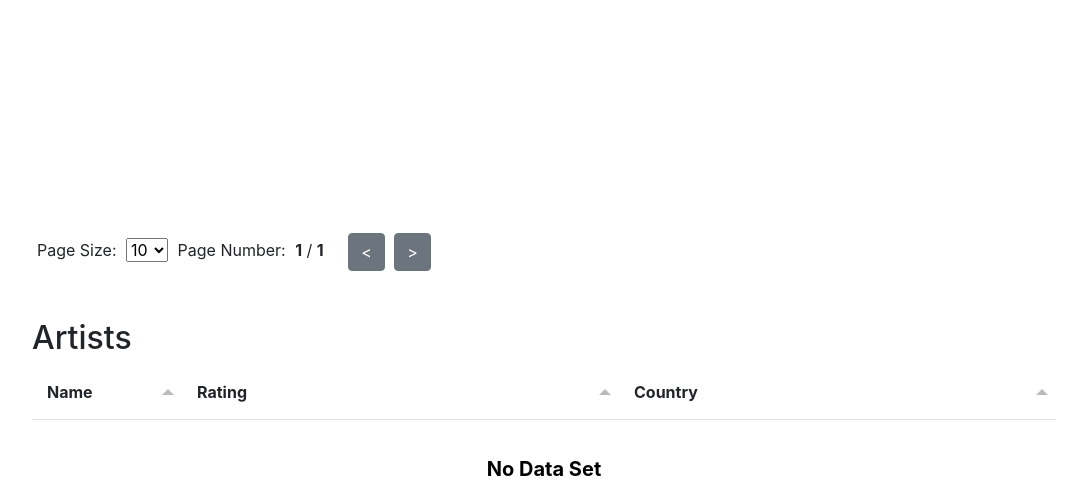
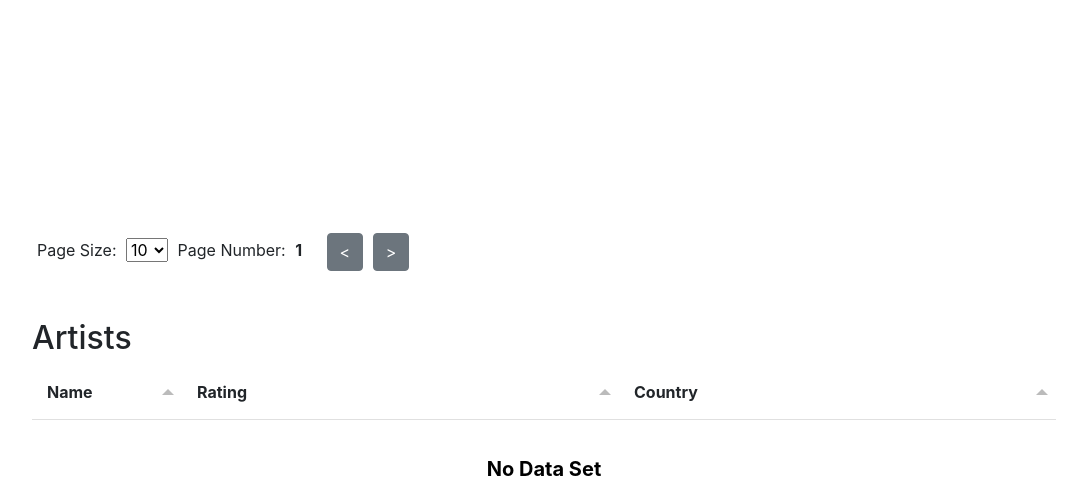
Before and after one commit to nadavbenyamini/dbs-project, a Flask app: page / in a window 1280 px wide. Shown: the part 661-1141 px from the top of the page, without its empty margins (96-1174 px from the left). Run offline with Flask 2, Linux system fonts and the light colour scheme; data that the repository does not hold is empty; some libraries are stand-ins or nearby versions.

Commit message:
Pagination without page count

```diff
--- a/server/track.py
+++ b/server/track.py
@@ -119,6 +119,8 @@ def search_track(search_by=None, search_text=None, date_from=None, date_to=None,
         limit = '{}, {}'.format(page_size * (page_number - 1), page_size * page_number)
     except ValueError:
         limit = '1, 100000'
+
+    print(limit)
     query = query.format(DATE_FILTER=date_filter,
                          ALBUM_FILTER=album_filter,
                          GENRE_FILTER=genre_filter,
--- a/static/js/index.js
+++ b/static/js/index.js
@@ -68,11 +68,7 @@ function get_table_songs(search_text=null, search_by=null, date_from=null, date_
         ajaxURL: `http://${server}:${port_api}/search/track`,
         ajaxParams: params,
         placeholder:"No Data Set",
-        ajaxResponse: function(url, params, response){
-            const page_count = Math.floor(response.length / page_size) + 1;
-            document.getElementById('tracks-page-count').innerText = page_count;
-            return response;
-        },
+        ajaxResponse: function(url, params, response){return response;},
         columns:[ //Define Table Columns
             {title:"Id", field: "track_id", visible:false},
             {title:"Name", field: "track_name"},
--- a/templates/index.html
+++ b/templates/index.html
@@ -71,7 +71,7 @@
             <option value="50">50</option>
         </select>
         <label style="margin: 5px">Page Number: </label>
-        <b id="tracks-page-number">1</b> / <b id="tracks-page-count">1</b>
+        <b id="tracks-page-number">1</b>
         <button type="submit" style="margin-left: 20px" class="btn btn-secondary" id="tracks-page-prev" onclick="move_page(-1)"><</button>
         <button type="submit" style="margin-left: 5px" class="btn btn-secondary" id="tracks-page-next"  onclick="move_page(1)">></button>
 
@@ -101,7 +101,7 @@
             const date_from = $('#tracks-date-from')[0].value;
             const date_to = $('#tracks-date-to')[0].value;
             const page_size = $('#tracks-page-size')[0].value;
-            const page_number = $('#tracks-page-number')[0].value;
+            const page_number = parseInt($('#tracks-page-number')[0].innerText);
             const genre = null;
             let search_by = '';
             for (const radio of $('input[type=radio][name=tracks-search-type]')) {
@@ -112,10 +112,8 @@
 
         function move_page(move=1){
             const current = parseInt($('#tracks-page-number')[0].innerText);
-            const page_count = $('#tracks-page-count')[0].innerText;
             document.getElementById("tracks-page-prev").disabled = current + move <= 1;
-            document.getElementById("tracks-page-next").disabled = current + move >= page_count;
-            if (current + move < 1 || current + move > page_count) return;
+            if (current + move < 1) return;
             $('#tracks-page-number').text(current + move);
             get_table();
         }
```
